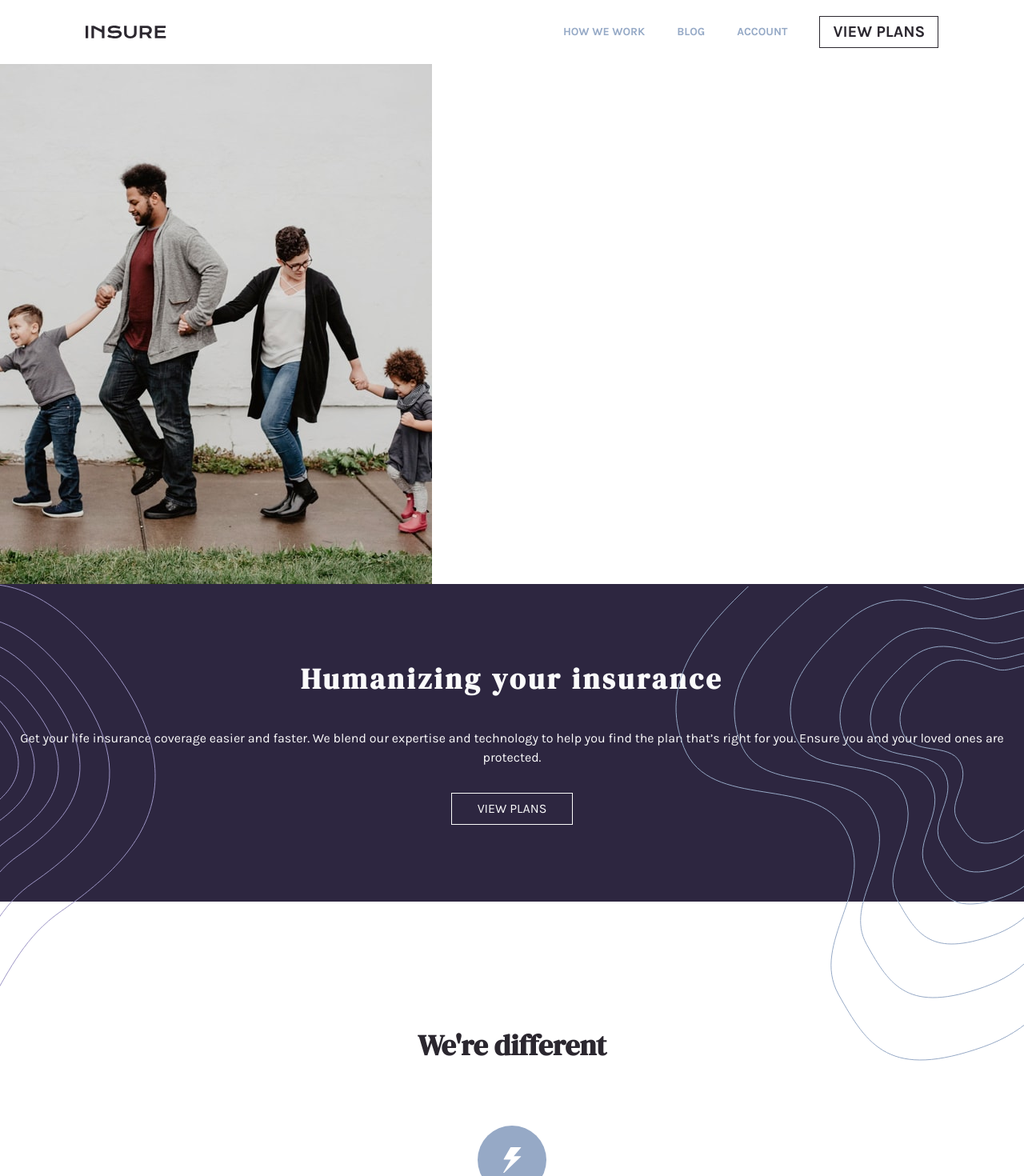
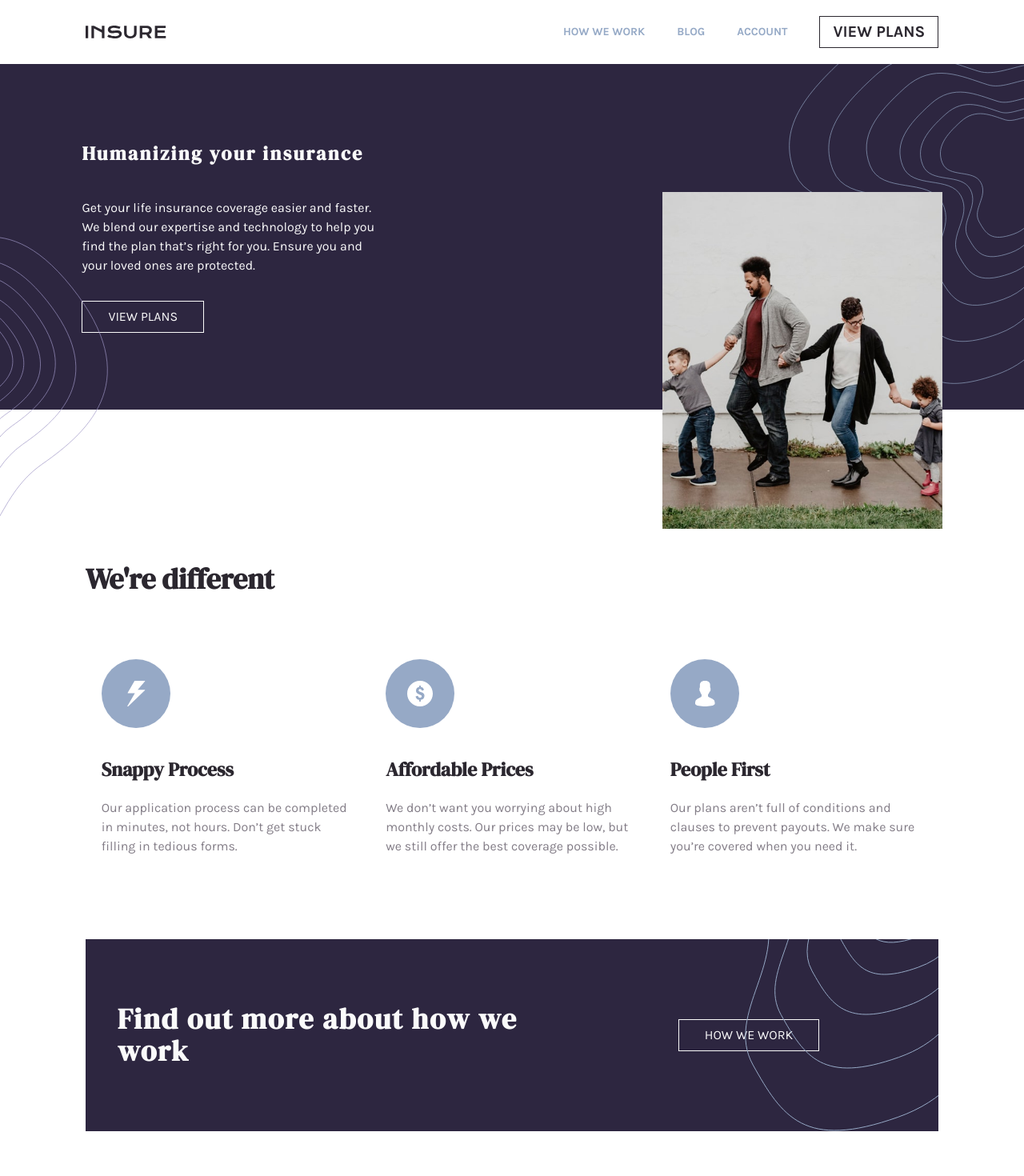
Before and after one commit to halvaradop/insure-master, a React (Vite) app: page / in a window 1280 px wide. Shown: the top 1470 px of the page at 80% size. Built offline with nearby package versions, Linux system fonts and the light colour scheme.

Commit message:
main section completed with responsive design

```diff
--- a/src/components/CardOffer.tsx
+++ b/src/components/CardOffer.tsx
@@ -6,12 +6,12 @@ interface CardOfferProps {
     text: string
 }
 
-const CardOffer = ({ className, img, title, text }: CardOfferProps ) => {
+const CardOffer = ({ img, title, text }: CardOfferProps ) => {
     return (
-        <article className="py-10 px-5 flex items-center flex-col gap-y-5 text-center">
+        <article className="py-10 px-5 flex items-center flex-col gap-y-5 text-center base:items-start base:text-start">
             <img src={img} alt="icon" />
             <h2 className="mt-4 text-violet-200 text-2xl font-bold font-display">{title}</h2>
-            <p className="text-violet-100 text-base">{text}</p>
+            <p className="text-violet-100 text-base base:line-clamp-3">{text}</p>
         </article>
     )
 }
--- a/src/components/Main.tsx
+++ b/src/components/Main.tsx
@@ -6,13 +6,14 @@ import { bgHero, bgPatternRight, bgPatternLeft } from "../utils/images"
 const Main = () => {
     return (
         <main className="mb-44">
-            <picture>
+            <section className="base:pl-[8%] base:grid base:relative base:bg-violet">
+                <picture className="base:absolute base:top-40 base:right-[8%] base:z-10">
                     <source media="(min-width: 900px)" srcSet={bgHero.heroDesktop} />
-                <img className="" src={bgHero.heroMobile} alt="hero mobile" />
+                    <img className="w-full max-h-[500px] base:max-w-[350px]" src={bgHero.heroMobile} alt="hero mobile" />
                 </picture>
-            <article className="w-full py-24 px-5 text-gray text-center relative bg-violet">
-                <h1 className="text-4xl/tight font-bold font-display tracking-widest">Humanizing your insurance</h1>
-                <p className="mt-10 mb-8">
+                <article className="w-full py-24 px-5 text-gray text-center relative bg-violet base:w-1/2 base:px-0 base:static base:text-start base:bg-transparent">
+                    <h1 className="text-4xl/tight font-bold font-display tracking-widest sm:text-2xl base:max-w-sm">Humanizing your insurance</h1>
+                    <p className="mt-10 mb-8 base:max-w-sm">
                         Get your life insurance coverage easier and faster. We blend our expertise
                         and technology to help you find the plan that’s right for you. Ensure you
                         and your loved ones are protected.
@@ -20,23 +21,24 @@ const Main = () => {
                     <Button className="uppercase" text="View plans" color="gray" size="xs" />
                     <picture>
                         <source media="(min-width: 900px)" srcSet={bgPatternLeft.bgLeftDesktop} />
-                    <img className="absolute top-0 left-0" src={bgPatternLeft.bgLeftMobile} alt="background pattern left" />
+                        <img className="absolute top-0 left-0 base:max-h-[350px] base:top-1/2" src={bgPatternLeft.bgLeftMobile} alt="background pattern left" />
                     </picture>
                     <picture>
                         <source media="(min-width: 900px)" srcSet={bgPatternRight.bgRightDesktop} />
-                    <img className="absolute -bottom-1/2 right-0" src={bgPatternRight.bgRightMobile} alt="background pattern right" />
+                        <img className="absolute -bottom-1/2 right-0 base:max-h-[400px] base:inset-y-0 base:right-0" src={bgPatternRight.bgRightMobile} alt="background pattern right" />
                     </picture>
                 </article>
-            <section>
-                <h2 className="mt-40 mb-10 text-violet-200 text-4xl font-bold font-display text-center">We're different</h2>
-                <section className="grid gap-y-8">
+            </section>
+            <section className="base:w-10/12 base:mx-auto">
+                <h2 className="mt-40 mb-10 text-violet-200 text-4xl font-bold font-display text-center base:mt-48 base:text-start">We're different</h2>
+                <section className="grid gap-y-8 base:grid-cols-3 base:items-start base:gap-y-10">
                     {offers.map(({ img, title, text }, key) =>
                         <CardOffer key={key} img={img} title={title} text={text}  />
                     )}
                 </section>
             </section>
-            <section className="w-11/12 mx-auto mt-16 py-20 px-4 text-center relative overflow-hidden bg-violet">
-                <h2 className="mb-8 text-gray text-4xl font-bold font-display tracking-wider relative z-10">Find out more about how we work</h2>
+            <section className="w-11/12 mx-auto mt-16 py-20 px-4 text-center relative overflow-hidden bg-violet base:w-10/12 base:px-10 base:flex base:items-center base:justify-between base:text-start">
+                <h2 className="mb-8 text-gray text-4xl font-bold font-display tracking-wider relative z-10 base:w-3/5 base:m-0">Find out more about how we work</h2>
                 <Button className="uppercase" text="How we work" color="gray" size="xs" />
                 <picture>
                     <source media="(min-width: 900px)" srcSet={bgPatternRight.bgRightDesktop} />
```
Lines whose indentation alone changed are shown as unchanged.
